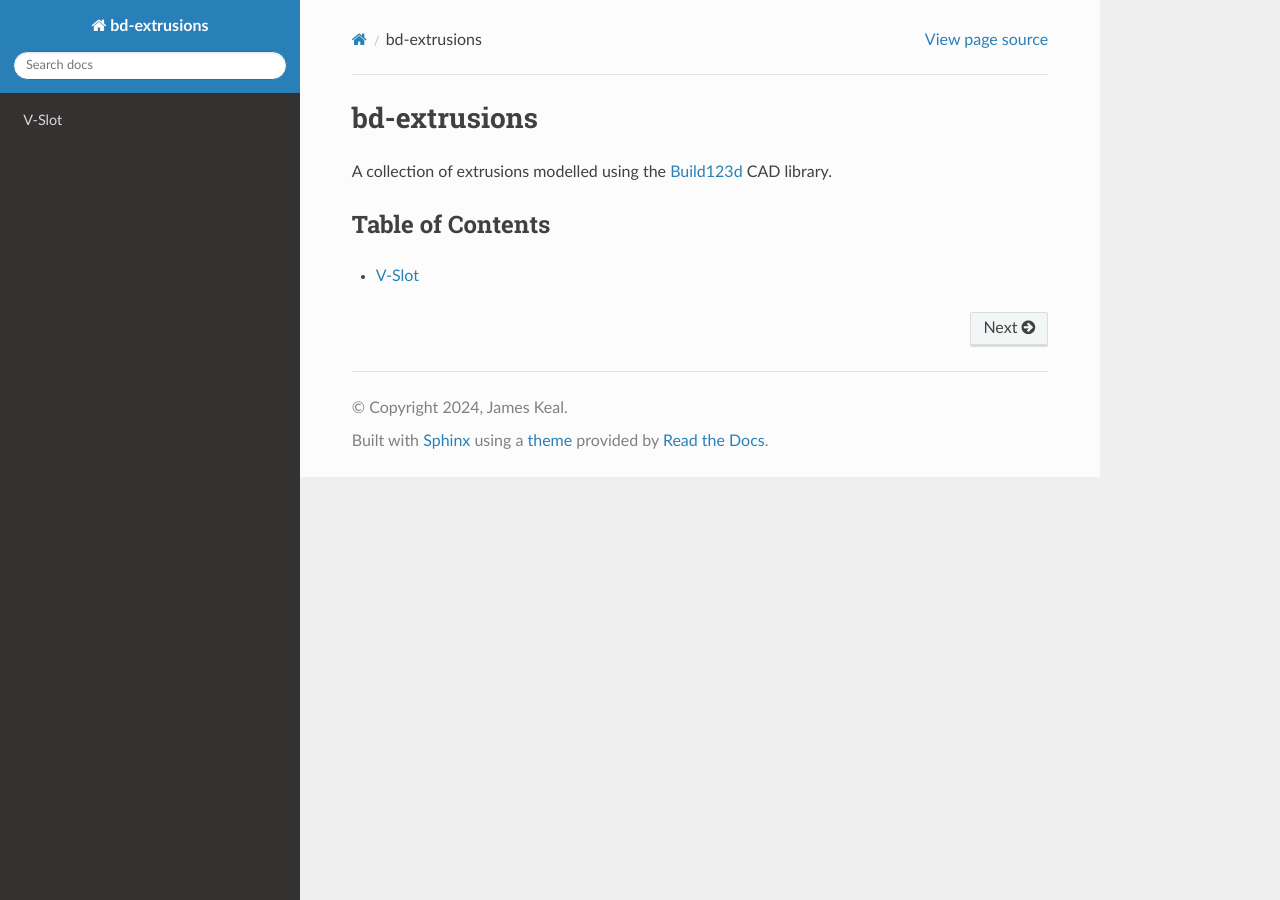
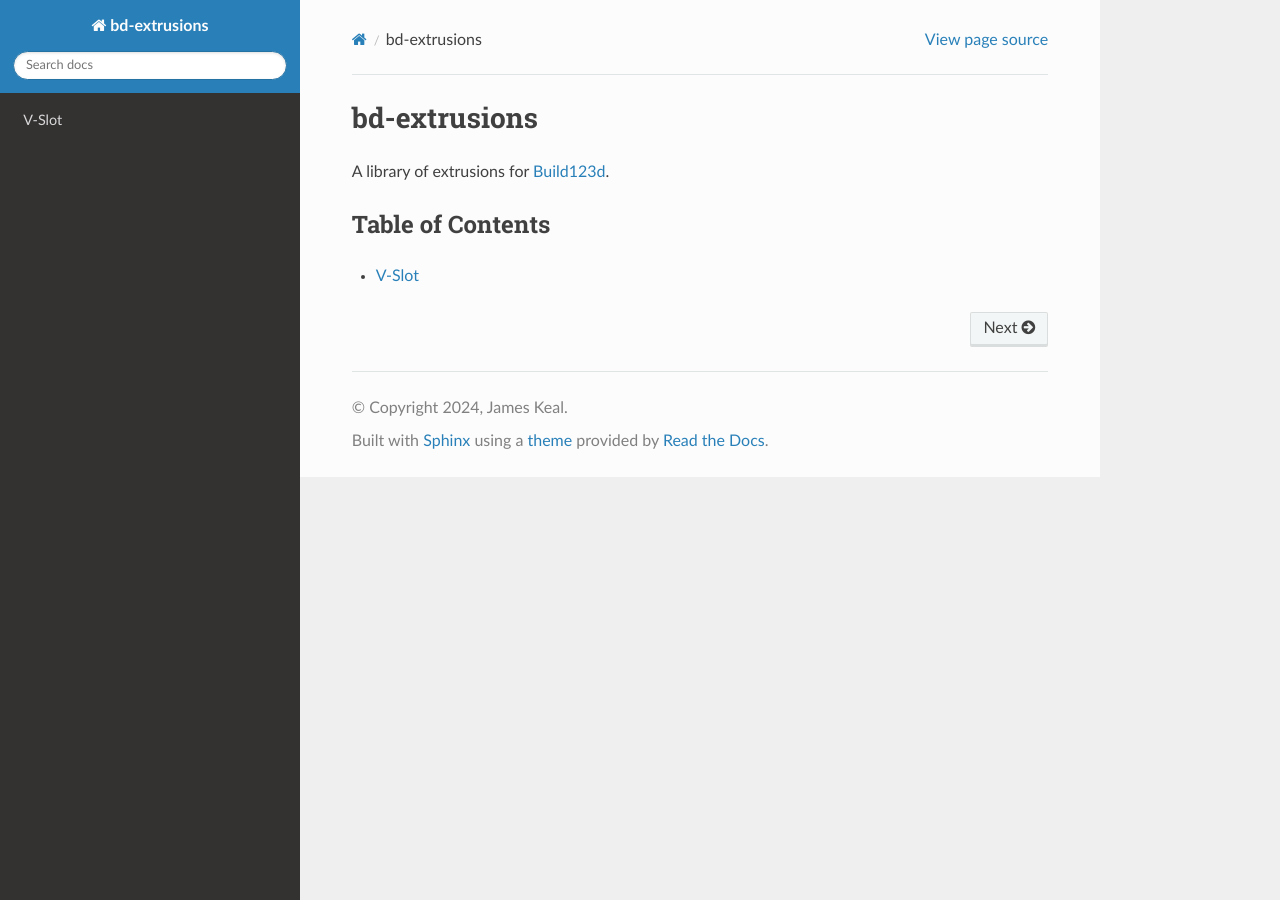
Before and after one commit to keeeal/bd-vslot, a Sphinx documentation site: the page built from docs/index.rst, in a window 1280 px wide. Built offline with Sphinx 7.4.7 and the Read the Docs theme 2.0.0, drawn with Linux system fonts in a browser that asks for light colours.

Commit message:
clean up

```diff
--- a/docs/index.rst
+++ b/docs/index.rst
@@ -1,7 +1,7 @@
 bd-extrusions
 =============
 
-A collection of extrusions modelled using the `Build123d`_ CAD library.
+A library of extrusions for `Build123d`_.
 
 #################
 Table of Contents
```
Also changed, not shown: 5 other files.
